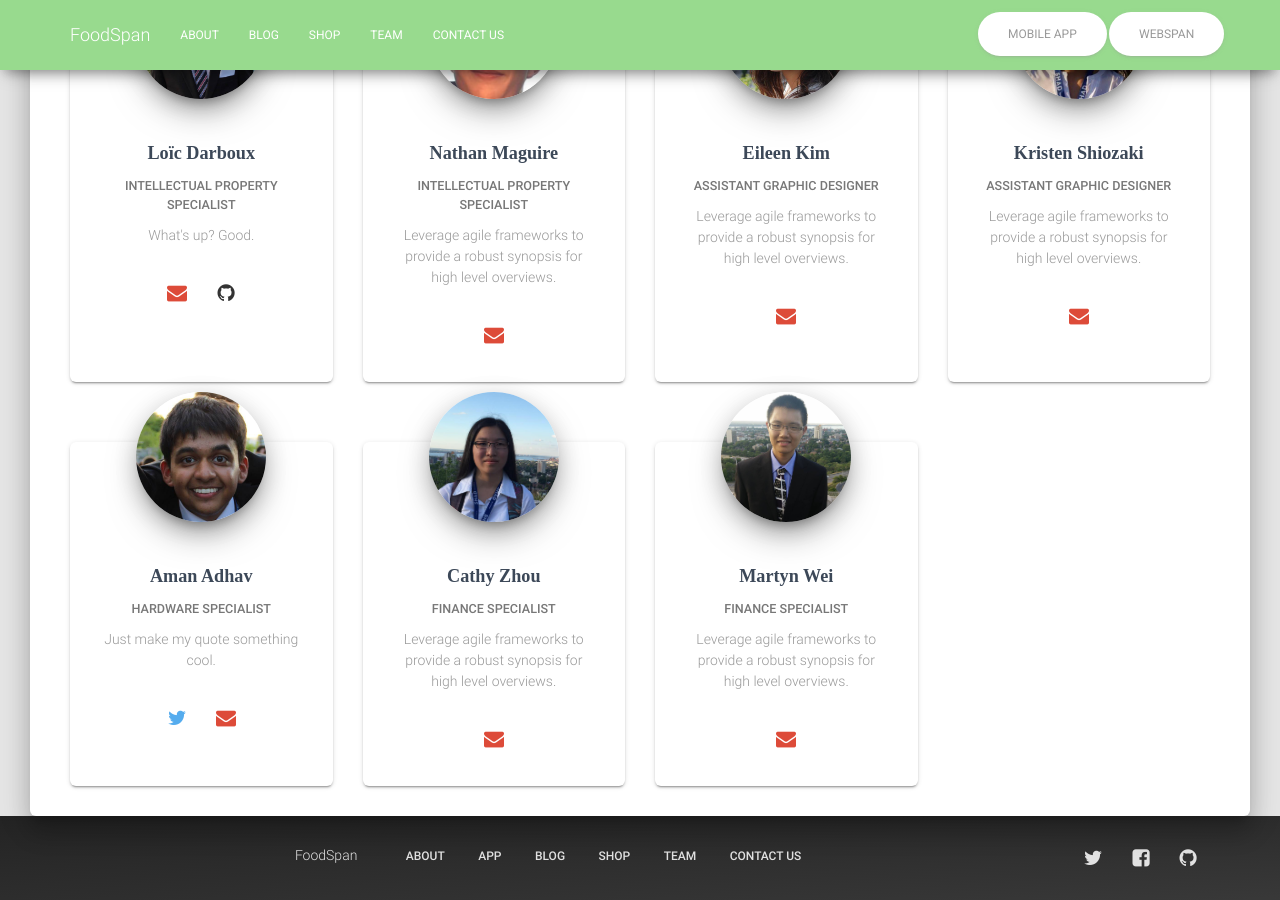
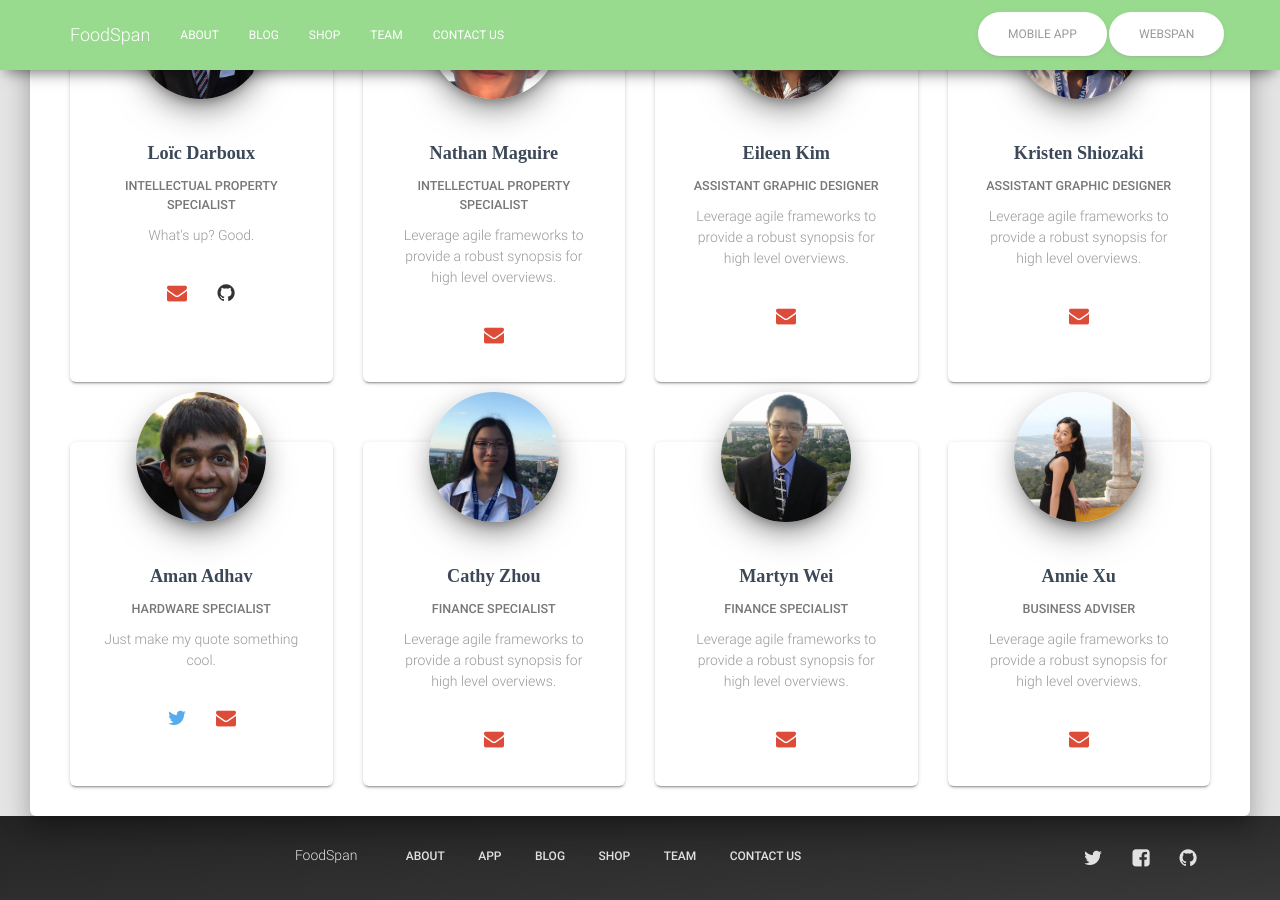
Before and after one commit to FoodSpan/foodspan-website, a Jekyll site: the page built from team.html, in a window 1280 px wide and 900 px high, scrolled down 1490 px. Built offline with Jekyll 4.4.1, drawn with Linux system fonts in a browser that asks for light colours; some web fonts are replaced.

Commit message:
adds annie to the website

```diff
--- a/team.html
+++ b/team.html
@@ -391,27 +391,25 @@ permalink: /team/
 						</div>
 					</div>
 				</div>
-				<!--
 				<div class="col-md-3">
 					<div class="card card-profile">
 						<div class="card-avatar">
 							<a href="{{site.baseurl}}/contact/"> <span class="sr-only">Contact FoodSpan</span>
-								<img class="img" src="{{site.baseurl}}/img/team/kristen.png" alt="Picture of Kristen Shiozaki" />
+								<img class="img" src="{{site.baseurl}}/img/team/annie.png" alt="Picture of Annie Xu" />
 							</a>
 						</div>
 						<div class="content">
-							<h4 class="card-title">Kristen Shiozaki</h4>
-							<h6 class="category text-muted">Assistant Graphic Designer</h6>
+							<h4 class="card-title">Annie Xu</h4>
+							<h6 class="category text-muted">Business Adviser</h6>
 							<p class="card-description">
 								Leverage agile frameworks to provide a robust synopsis for high level overviews.
 							</p>
 							<div class="footer">
-								<a href="mailto:Kshiozaki2@gmail.com" class="btn btn-just-icon btn-simple btn-google"><i class="fa fa-envelope"></i> <span class="sr-only">Email</span></i></a>
+								<a href="mailto:anniexu2@gmail.com" class="btn btn-just-icon btn-simple btn-google"><i class="fa fa-envelope"></i> <span class="sr-only">Email</span></i></a>
 							</div>
 						</div>
 					</div>
 				</div>
-				-->
 			</div>
     </div>
   </div>
```
Also changed, not shown: img/team/annie.png (added).
